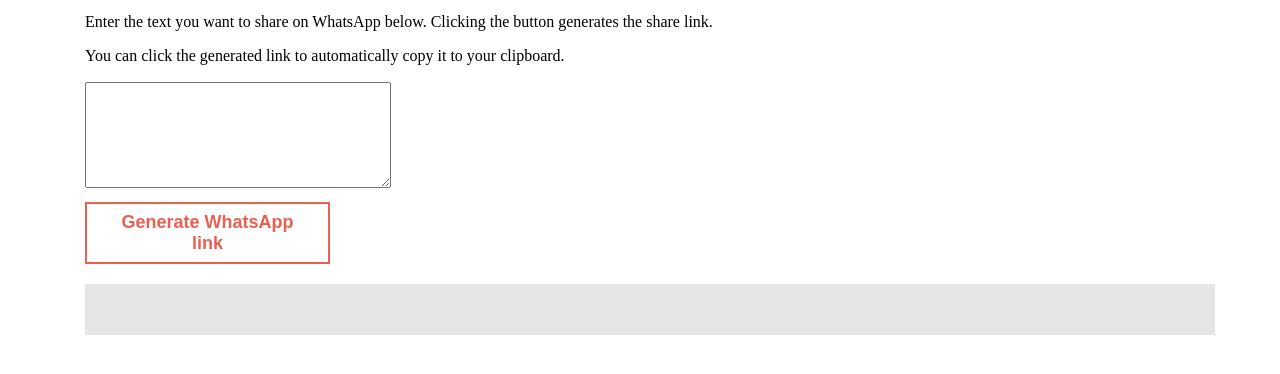
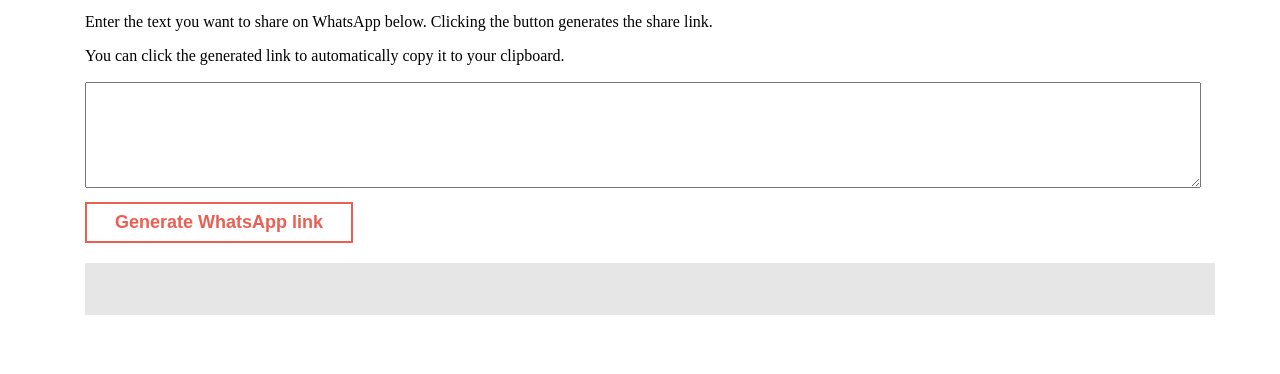
Before and after one commit to lorenzoazzolini/link-generator, a plain HTML site: page index.html in a window 1280 px wide. Shown: the part 232-606 px from the top of the page. Drawn offline with nearby package versions, Linux system fonts and the light colour scheme; a web font is replaced by a local one.

Commit message:
Removed width constraints

```diff
--- a/main.css
+++ b/main.css
@@ -105,7 +105,6 @@ main {
 /* GENERATOR */
 #input {
     width: 100%;
-    max-width: 300px;
     height: 100px;
 }
 button {
@@ -118,7 +117,6 @@ button {
     transition: all 0.1s linear;
     color: black;
     display: block;
-    max-width: 245px;
     font-family: "Hind Madurai", sans-serif;
     text-align: center;
     font-weight: 600;
```
